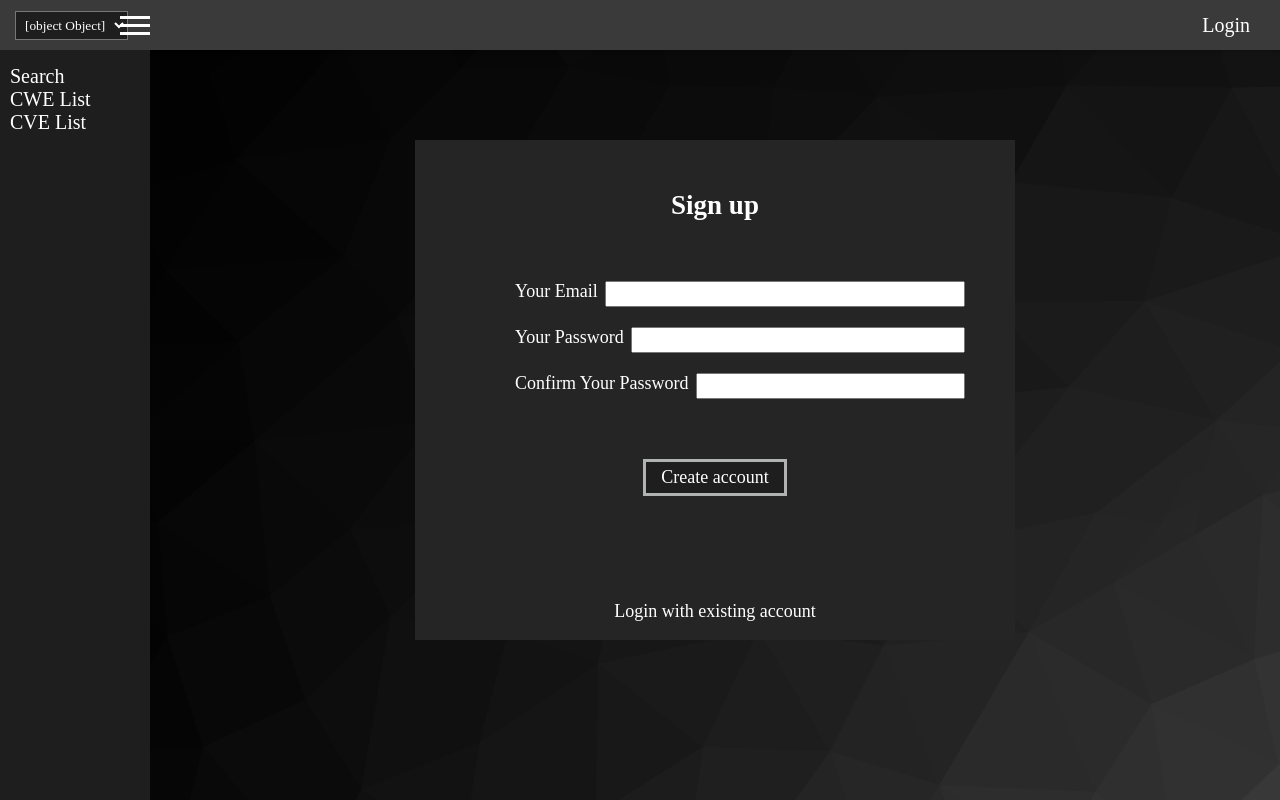
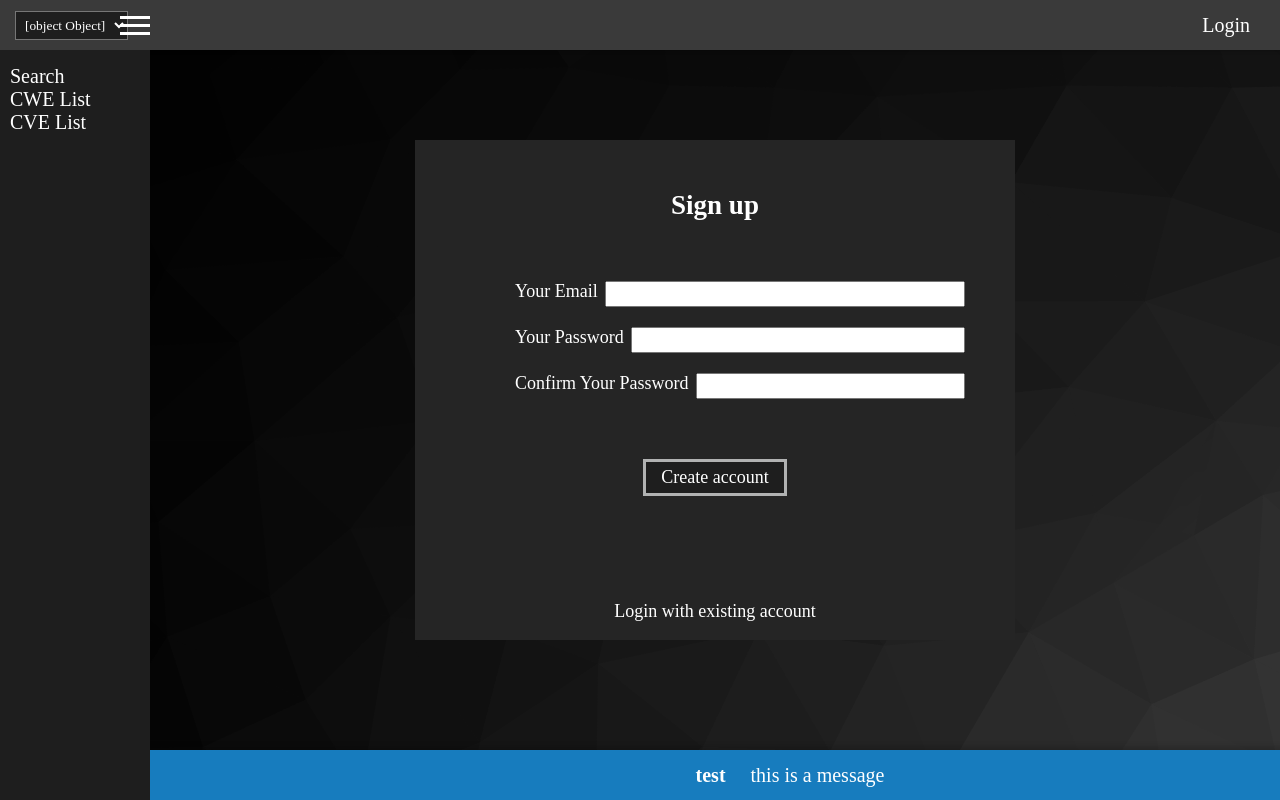
Before and after one commit to KTZgraph/sarenka-osint, a Next.js app: page /auth in a window 1280 px wide. Built offline with nearby package versions, Linux system fonts and the light colour scheme; no server answers.

Commit message:
dodanie notyfikacji na sztywno

```diff
--- /dev/null
+++ b/components/ui/notification.js
@@ -0,0 +1,32 @@
+import classes from './notification.module.css';
+
+function Notification(props) {
+//   const notificationCtx = useContext(NotificationContext);
+
+  const { title, message, status } = props;
+
+  let statusClasses = '';
+
+  if (status === 'success') {
+    statusClasses = classes.success;
+  }
+
+  if (status === 'error') {
+    statusClasses = classes.error;
+  }
+
+  if (status === 'pending') {
+    statusClasses = classes.pending;
+  }
+
+  const activeClasses = `${classes.notification} ${statusClasses}`;
+
+  return (
+    <div className={activeClasses}>
+      <h2>{title}</h2>
+      <p>{message}</p>
+    </div>
+  );
+}
+
+export default Notification;
--- /dev/null
+++ b/components/ui/notification.module.css
@@ -0,0 +1,38 @@
+.notification {
+    display: flex;
+    justify-content: center;
+    align-items: center;
+    align-self: center;
+    position: fixed;
+    bottom: 0;
+    left: var(--main-menu-width);
+    font-size: 2rem;
+    height: 5rem;
+    width: 100%;
+    background-color: #1b1b1b;
+    display: flex;
+    align-items: center;
+    color: white;
+    padding: 0.5rem 10%;
+    box-shadow: 0 -3px 6px rgba(0, 0, 0, 0.2);
+  }
+
+  .notification h2 {
+    margin-right: 2.5rem;
+    color: white;
+    font-size: 2rem;
+
+  }
+
+
+  .pending {
+    background-color: #177cbe;
+  }
+
+  .success {
+    background-color: #10be58;
+  }
+
+  .error {
+    background-color: #e65035;
+  }
--- a/pages/_app.js
+++ b/pages/_app.js
@@ -2,6 +2,7 @@
 // pages/credentials - optymalizacja nadmiarowych jakiś requestów - dobra praktyka
 // reszta manualnie może sprawdzić sesję
 import Head from "next/head";
+import Notification from "../components/ui/notification";
 import { Provider } from "next-auth/client";
 
 import Layout from "../components/layout/layout";
@@ -12,11 +13,12 @@ function MyApp({ Component, pageProps }) {
     <Provider session={pageProps.session}>
       <Head>
         <title>Sarenka</title>
-        <meta name='description' content='sarenka osint'/>
-        <meta name='viewport' content='initial-scale=1.0, width=device-width'/>
+        <meta name="description" content="sarenka osint" />
+        <meta name="viewport" content="initial-scale=1.0, width=device-width" />
       </Head>
       <Layout>
         <Component {...pageProps} />
+        <Notification title="test" message="this is a message" status="pending"/>
       </Layout>
     </Provider>
   );
```
